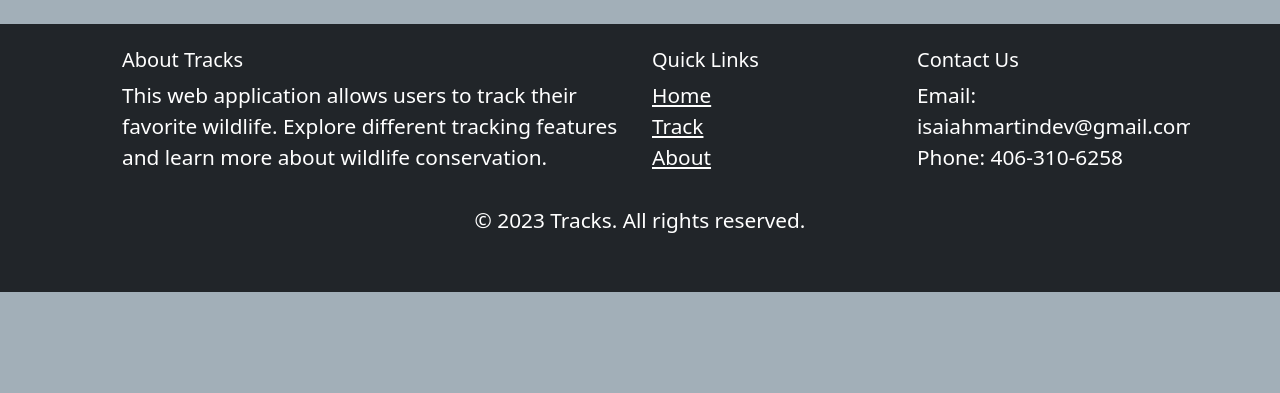
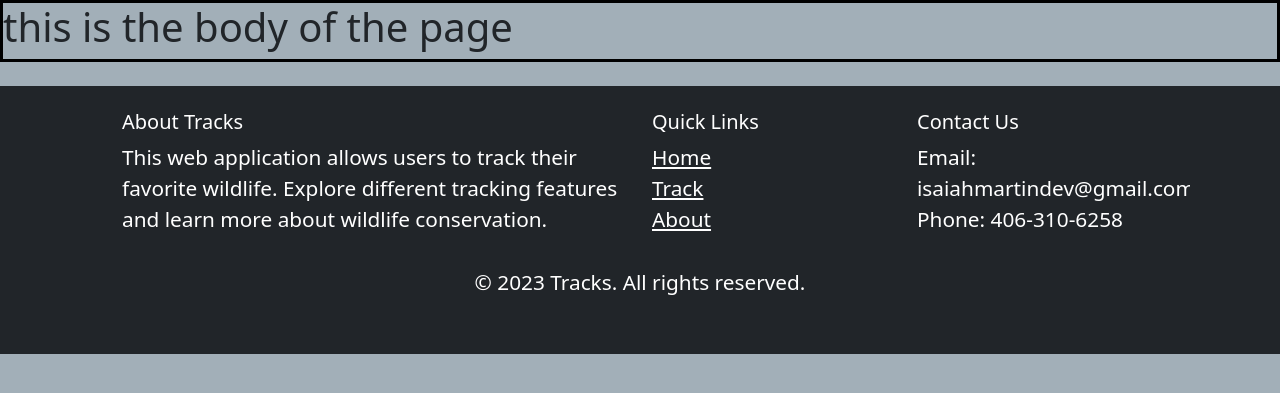
Before and after one commit to isaiahmartin847/tracker, a Django app: template tracker/tracks/templates/about.html in a window 1280 px wide. Shown: the part 156-549 px from the top of the page. Run offline with Django 5.2, Linux system fonts and the light colour scheme; the template is opened without the code that fills it, so the values that code supplies are empty.

Commit message:
added some styling to the about page

```diff
--- a/tracker/tracks/static/css/main.css
+++ b/tracker/tracks/static/css/main.css
@@ -143,3 +143,8 @@ nav {
     justify-content: center;
     padding: 30px;
 }
+
+.main-body {
+    border: solid 3px black;
+    height: 100%;
+}
--- a/tracker/tracks/templates/about.html
+++ b/tracker/tracks/templates/about.html
@@ -6,7 +6,9 @@
     </div>
 </header>
 <main>
-
+    <div class="main-body">
+        <h1>this is the body of the page</h1>
+    </div>
 </main>
 
 {% endblock %}
```
